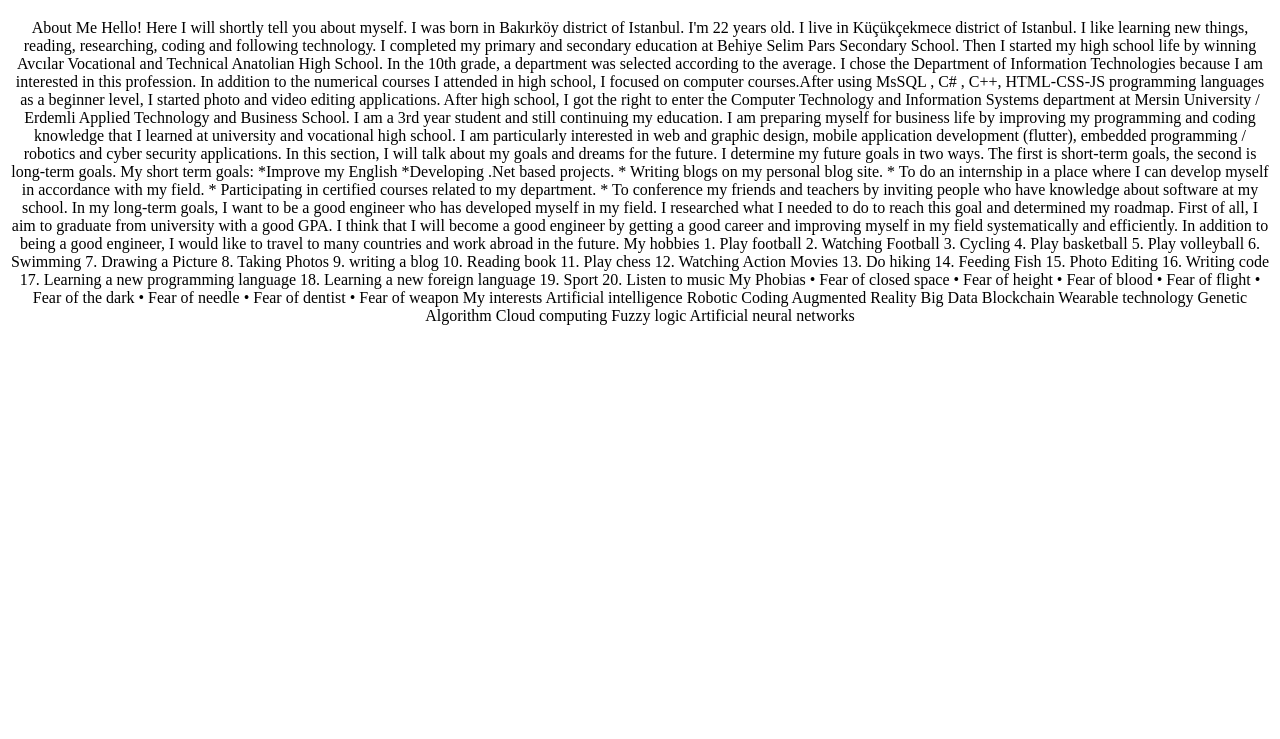
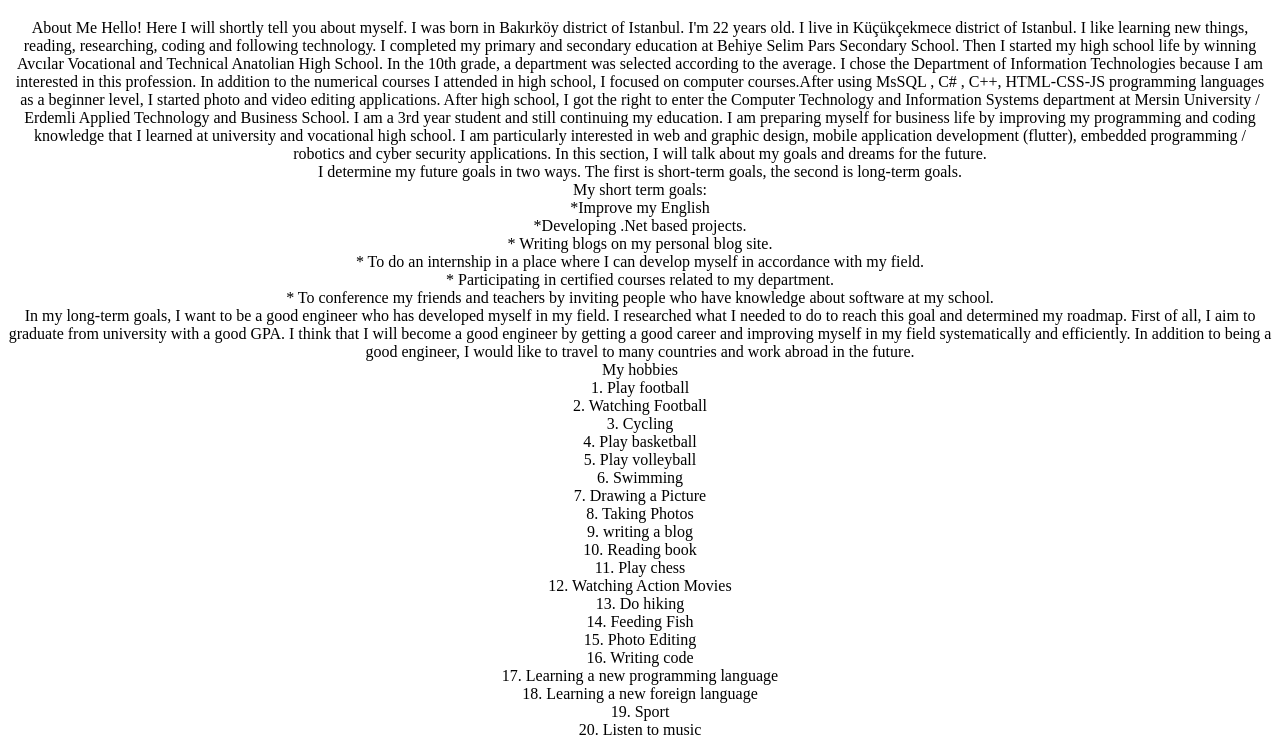
Before and after one commit to yunusnamli/yunusnamli.github.io, a plain HTML site: page index.html in a window 1280 px wide. Shown: the part 61-800 px from the top of the page. Drawn offline with Linux system fonts and the light colour scheme.

Commit message:
Update index.html

```diff
--- a/index.html
+++ b/index.html
@@ -9,57 +9,57 @@
           <p>About Me
 Hello! Here I will shortly tell you about myself. I was born in Bakırköy district of Istanbul. I'm 22 years old. I live in Küçükçekmece district of Istanbul. I like learning new things, reading, researching, coding and following technology. I completed my primary and secondary education at Behiye Selim Pars Secondary School. Then I started my high school life by winning Avcılar Vocational and Technical Anatolian High School. In the 10th grade, a department was selected according to the average. I chose the Department of Information Technologies because I am interested in this profession.
 In addition to the numerical courses I attended in high school, I focused on computer courses.After using MsSQL , C# , C++, HTML-CSS-JS programming languages as a beginner level, I started photo and video editing applications. After high school, I got the right to enter the Computer Technology and Information Systems department at Mersin University / Erdemli Applied Technology and Business School. I am a 3rd year student and still continuing my education. I am preparing myself for business life by improving my programming and coding knowledge that I learned at university and vocational high school. I am particularly interested in web and graphic design, mobile application development (flutter), embedded programming / robotics and cyber security applications.
-In this section, I will talk about my goals and dreams for the future.
-I determine my future goals in two ways. The first is short-term goals, the second is long-term goals.
-My short term goals:
-*Improve my English
-*Developing .Net based projects.
-* Writing blogs on my personal blog site.
-* To do an internship in a place where I can develop myself in accordance with my field.
-* Participating in certified courses related to my department.
-* To conference my friends and teachers by inviting people who have knowledge about software at my school.
-In my long-term goals, I want to be a good engineer who has developed myself in my field. I researched what I needed to do to reach this goal and determined my roadmap. First of all, I aim to graduate from university with a good GPA. I think that I will become a good engineer by getting a good career and improving myself in my field systematically and efficiently. In addition to being a good engineer, I would like to travel to many countries and work abroad in the future.
-My hobbies
-1.	Play football
-2.	Watching Football
-3.	Cycling
-4.	Play basketball
-5.	Play volleyball
-6.	Swimming
-7.	Drawing a Picture
-8.	Taking Photos
-9.	writing a blog
-10.	Reading book
-11.	Play chess
-12.	Watching Action Movies
-13.	Do hiking
-14.	Feeding Fish
-15.	Photo Editing
-16.	Writing code
-17.	Learning a new programming language
-18.	Learning a new foreign language
-19.	Sport
-20.	Listen to music
-My Phobias
-•	Fear of closed space
-•	Fear of height
-•	Fear of blood
-•	Fear of flight
-•	Fear of the dark
-•	Fear of needle
-•	Fear of dentist
-•	Fear of weapon
-My interests
-Artificial intelligence
-Robotic Coding
-Augmented Reality
-Big Data
-Blockchain
-Wearable technology
-Genetic Algorithm
-Cloud computing
-Fuzzy logic
-Artificial neural networks
+In this section, I will talk about my goals and dreams for the future.<br/>
+I determine my future goals in two ways. The first is short-term goals, the second is long-term goals.<br/>
+My short term goals:<br/>
+*Improve my English<br/>
+*Developing .Net based projects.<br/>
+* Writing blogs on my personal blog site.<br/>
+* To do an internship in a place where I can develop myself in accordance with my field.<br/>
+* Participating in certified courses related to my department.<br/>
+* To conference my friends and teachers by inviting people who have knowledge about software at my school.<br/>
+In my long-term goals, I want to be a good engineer who has developed myself in my field. I researched what I needed to do to reach this goal and determined my roadmap. First of all, I aim to graduate from university with a good GPA. I think that I will become a good engineer by getting a good career and improving myself in my field systematically and efficiently. In addition to being a good engineer, I would like to travel to many countries and work abroad in the future.<br/>
+My hobbies <br/>
+1.	Play football <br/>
+2.	Watching Football <br/>
+3.	Cycling <br/>
+4.	Play basketball <br/>
+5.	Play volleyball <br/>
+6.	Swimming <br/>
+7.	Drawing a Picture <br/>
+8.	Taking Photos <br/>
+9.	writing a blog <br/>
+10.	Reading book <br/>
+11.	Play chess <br/>
+12.	Watching Action Movies <br/>
+13.	Do hiking <br/>
+14.	Feeding Fish <br/>
+15.	Photo Editing <br/>
+16.	Writing code <br/>
+17.	Learning a new programming language <br/>
+18.	Learning a new foreign language <br/>
+19.	Sport <br/>
+20.	Listen to music <br/>
+My Phobias <br/>
+•	Fear of closed space <br/>
+•	Fear of height <br/>
+•	Fear of blood <br/>
+•	Fear of flight <br/>
+•	Fear of the dark <br/>
+•	Fear of needle <br/>
+•	Fear of dentist <br/>
+•	Fear of weapon <br/>
+My interests <br/>
+Artificial intelligence <br/>
+Robotic Coding <br/>
+Augmented Reality <br/>
+Big Data <br/>
+Blockchain <br/>
+Wearable technology <br/>
+Genetic Algorithm <br/>
+Cloud computing <br/>
+Fuzzy logic <br/>
+Artificial neural networks <br/>
 </p>
           </center>
      </body>
```
